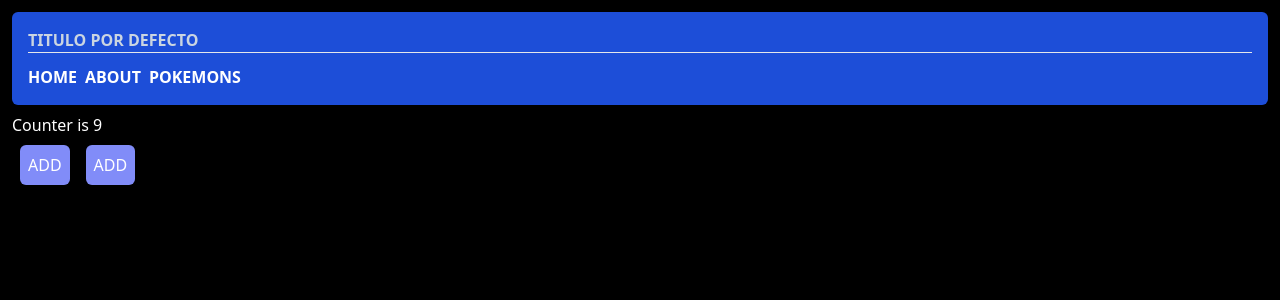
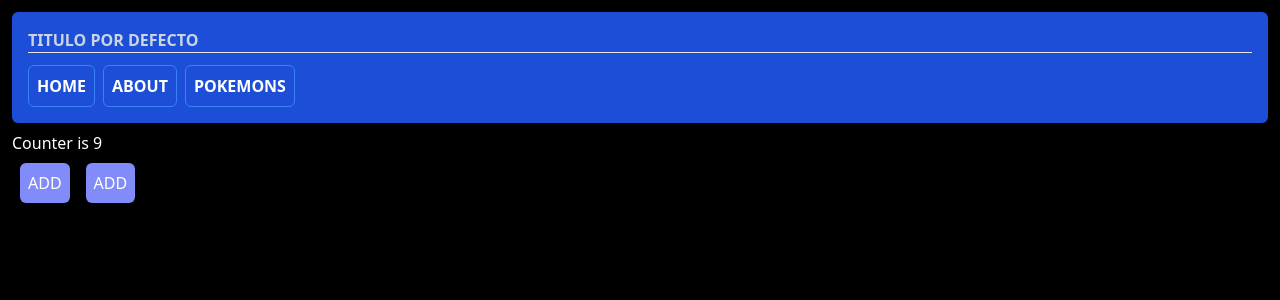
Before and after one commit to patoCode/vue-intermedio, a Vue app: page / in a window 1280 px wide. Shown: the top 300 px of the page. Built offline with nearby package versions, Linux system fonts and the light colour scheme.

Commit message:
FIX: Rename shre por SHARE

```diff
--- a/src/App.vue
+++ b/src/App.vue
@@ -7,6 +7,6 @@
 
 <script lang="ts" setup>
 import { RouterView } from 'vue-router'
-import NavBar from './pokemons/shred/components/NavBar.vue'
+import NavBar from './pokemons/shared/components/NavBar.vue'
 import { routerLinks } from './pokemons/router/list-routes'
 </script>
--- a/src/pokemons/shred/components/NavBar.vue
+++ b/src/pokemons/shared/components/NavBar.vue
@@ -3,7 +3,12 @@
     <p class="text-slate-300">{{ title }}</p>
     <hr />
     <ul class="flex items-center justify-start mt-3 gap-2">
-      <RouterLink v-for="link of links" :key="link.path" :to="link.path">
+      <RouterLink
+        class="border border-blue-500 p-2 rounded-md hover:text-blue-900 hover:bg-blue-200"
+        v-for="link of links"
+        :key="link.path"
+        :to="link.path"
+      >
         {{ link.name }}
       </RouterLink>
     </ul>
```
